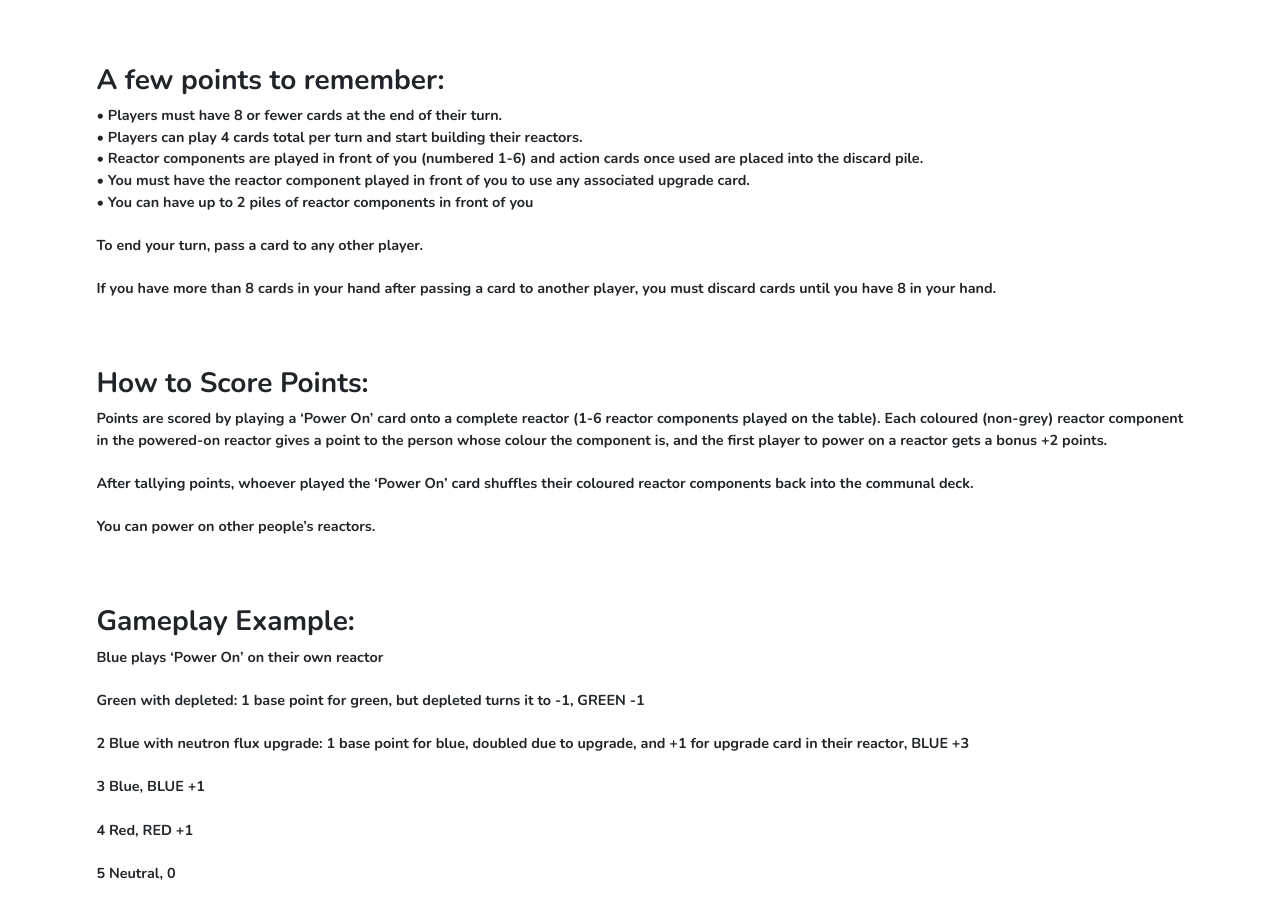
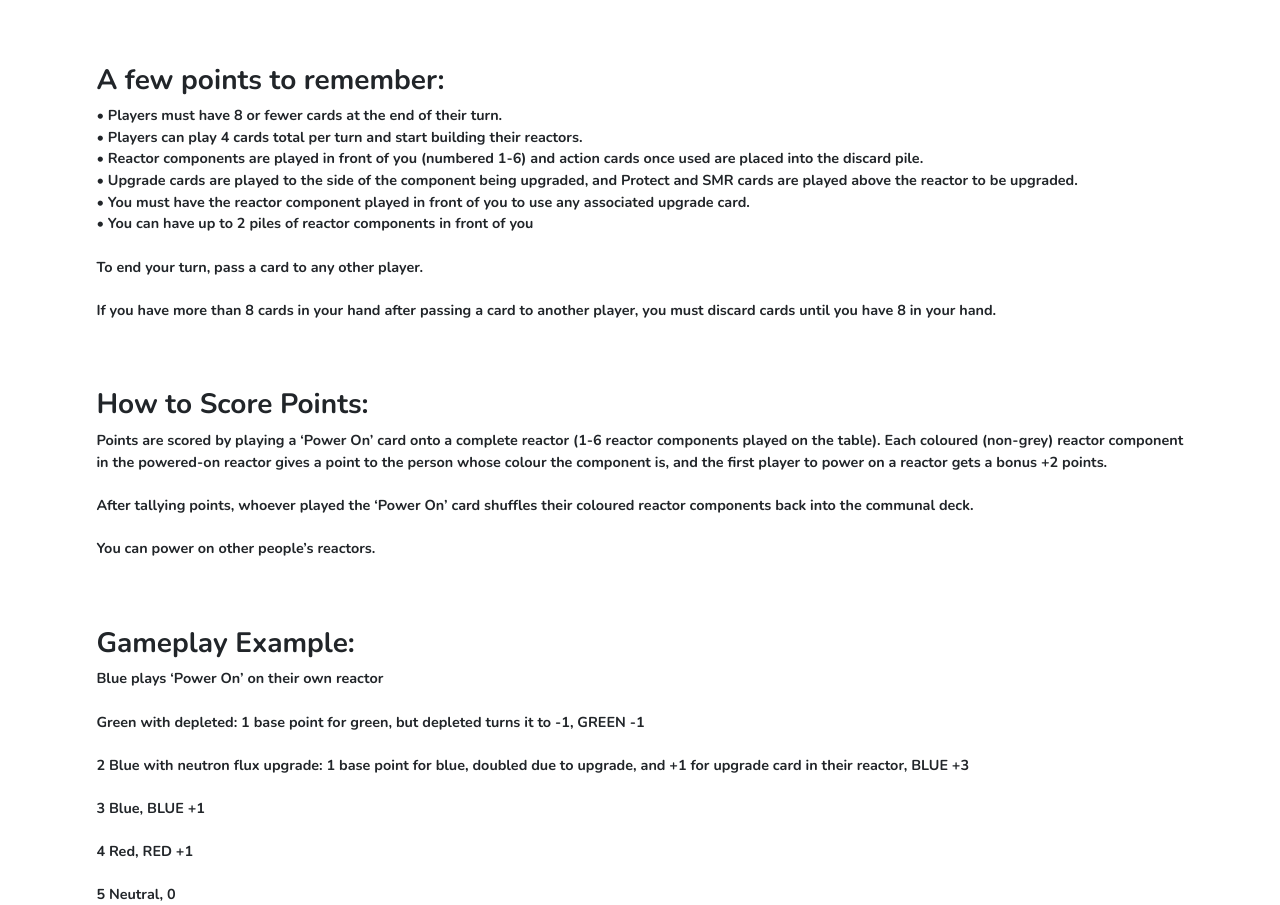
Before and after one commit to Reactorgamesltd/Reactor-Games-Website, a plain HTML site: page product.html in a window 1280 px wide. Shown: the part 1941-2846 px from the top of the page. Drawn offline with nearby package versions, Linux system fonts and the light colour scheme.

Commit message:
Added 4th extra point to remember

```diff
--- a/product.html
+++ b/product.html
@@ -116,6 +116,8 @@
                         •	Players can play 4 cards total per turn and start building their reactors.
                         <br>
                         •	Reactor components are played in front of you (numbered 1-6) and action cards once used are placed into the discard pile.
+                        <br>
+                        •	Upgrade cards are played to the side of the component being upgraded, and Protect and SMR cards are played above the reactor to be upgraded.
                         <br>
                         •	You must have the reactor component played in front of you to use any associated upgrade card.
                         <br>
```
